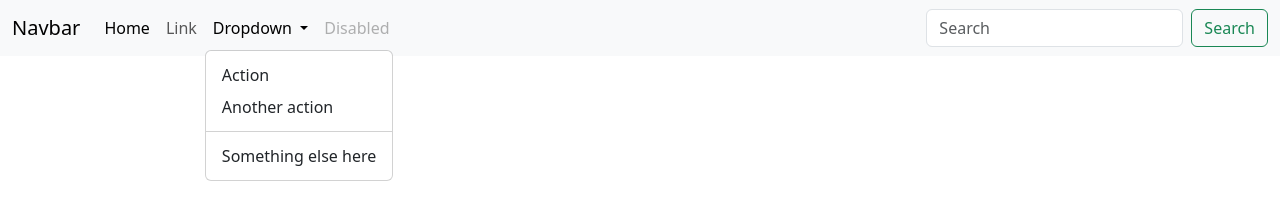
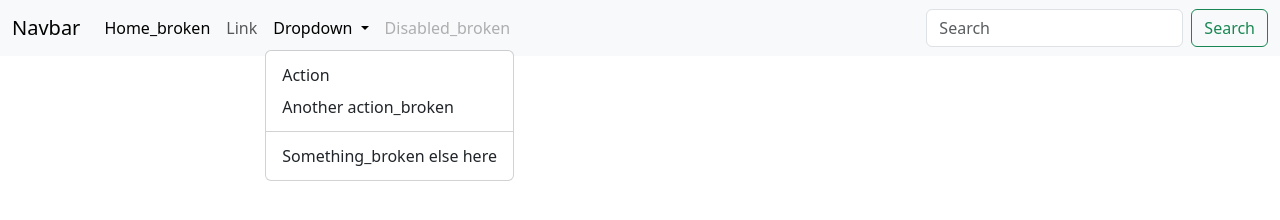
Before and after one commit to Ashu415/demo-repo, a plain HTML site: page index.html in a window 1280 px wide. Both pictures are taken after a click on the button "Dropdown". Drawn offline with nearby package versions, Linux system fonts and the light colour scheme.

Commit message:
broken features

```diff
--- a/index.html
+++ b/index.html
@@ -16,7 +16,7 @@
           <div class="collapse navbar-collapse" id="navbarSupportedContent">
             <ul class="navbar-nav me-auto mb-2 mb-lg-0">
               <li class="nav-item">
-                <a class="nav-link active" aria-current="page" href="#">Home</a>
+                <a class="nav-link active" aria-current="page" href="#">Home_broken</a>
               </li>
               <li class="nav-item">
                 <a class="nav-link" href="#">Link</a>
@@ -27,13 +27,13 @@
                 </a>
                 <ul class="dropdown-menu">
                   <li><a class="dropdown-item" href="#">Action</a></li>
-                  <li><a class="dropdown-item" href="#">Another action</a></li>
+                  <li><a class="dropdown-item" href="#">Another action_broken</a></li>
                   <li><hr class="dropdown-divider"></li>
-                  <li><a class="dropdown-item" href="#">Something else here</a></li>
+                  <li><a class="dropdown-item" href="#">Something_broken else here</a></li>
                 </ul>
               </li>
               <li class="nav-item">
-                <a class="nav-link disabled" aria-disabled="true">Disabled</a>
+                <a class="nav-link disabled" aria-disabled="true">Disabled_broken</a>
               </li>
             </ul>
             <form class="d-flex" role="search">
```
